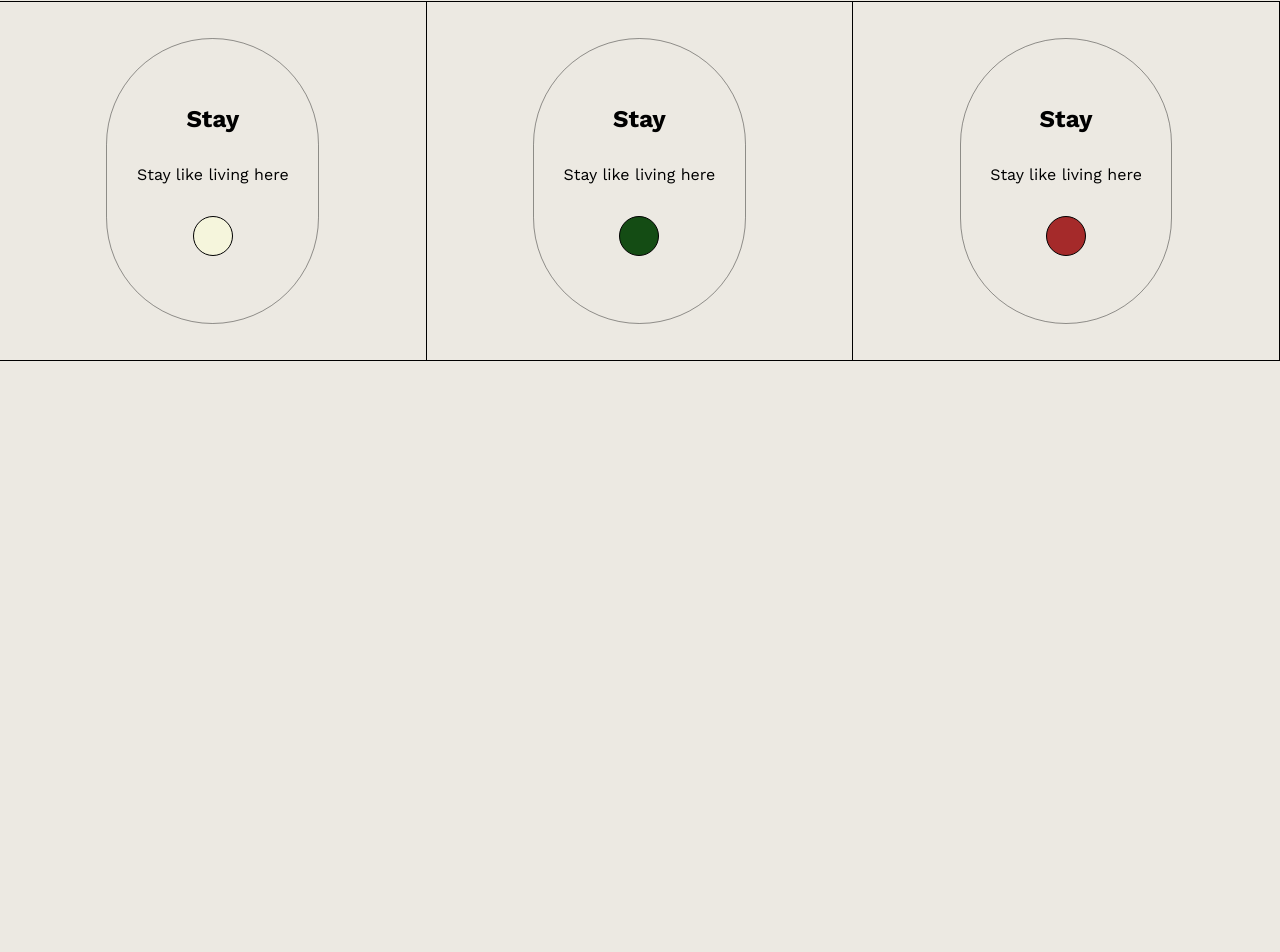
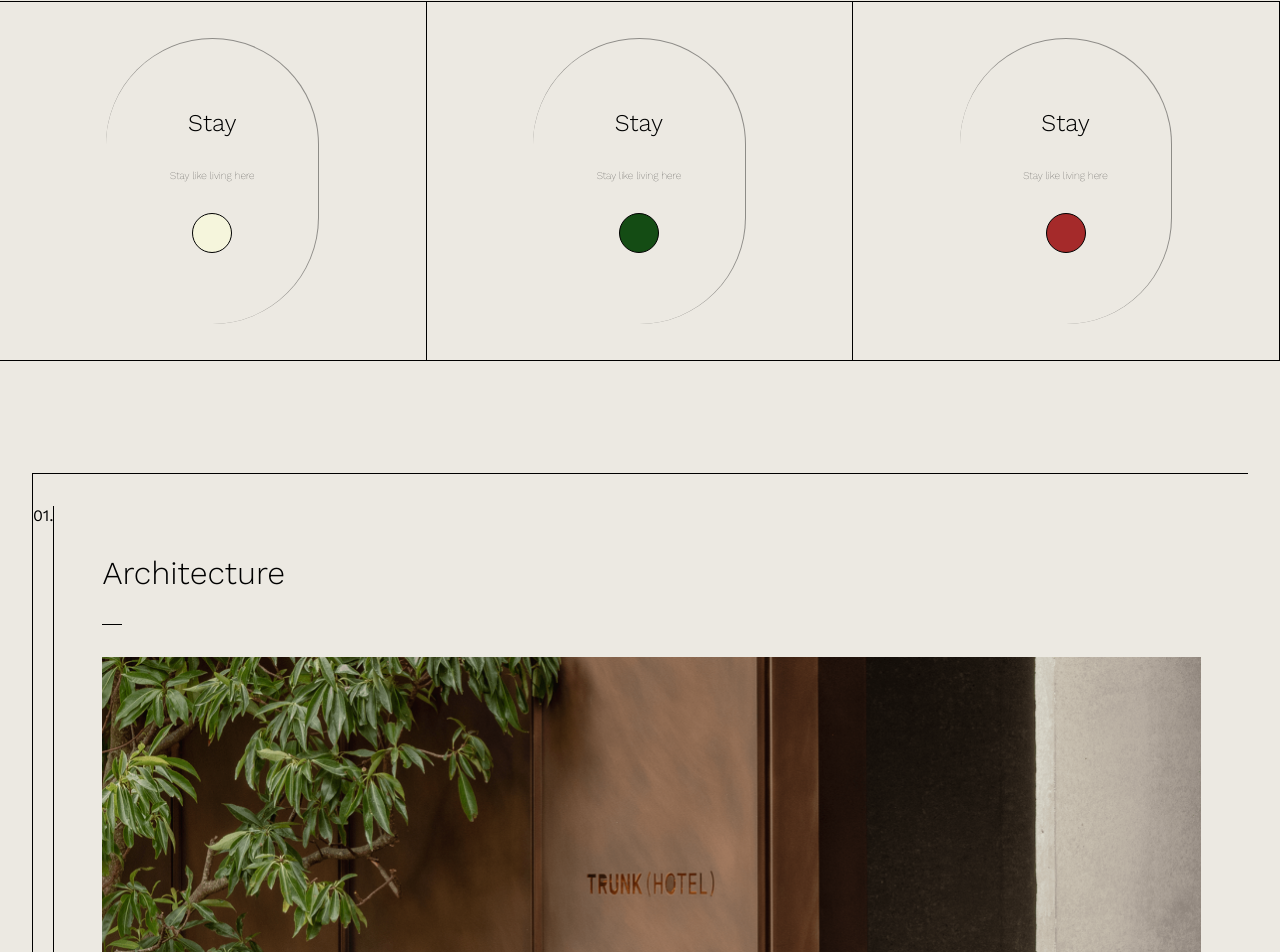
Before and after one commit to Asrar-Ahammad/TRUNK-website, a React (Vite) app: page / in a window 1280 px wide. Shown: the part 1647-2599 px from the top of the page. Before the commit the page ends 2008 px from the top, so only its background shows below. Built offline with nearby package versions, Linux system fonts and the light colour scheme; a web font is replaced by a local one.

Commit message:
About page

```diff
--- a/src/components/AboutMenu/AboutMenu.css
+++ b/src/components/AboutMenu/AboutMenu.css
@@ -21,11 +21,23 @@
     align-items:center ;
     justify-content: center;
     gap: 2rem;
-    border: 1px solid rgba(0, 0, 0, 0.4);
+    border-top: 1px solid rgba(0, 0, 0, 0.4);
+    border-right: 1px solid rgba(0, 0, 0, 0.4);
     height: 80%;
     width: 50%;
     border-radius: 8rem;
 }
+
+.menu-context p{
+    font-size: .8vw;
+    font-weight: 100;
+}
+
+.menu-context h2{
+    font-weight: 300;
+}
+
+
 
 .menu-context .color-1,
 .menu-context .color-2,
--- /dev/null
+++ b/src/components/Features/Feature.css
@@ -0,0 +1,40 @@
+.feature-container{
+    margin: 7rem 2rem;
+    display: flex;
+    border-left: 1px solid black;
+    border-top: 1px solid black;
+    border-bottom: 1px solid black;
+}
+
+.number{
+    display: flex;
+    justify-content: center;
+    width: 4vw;
+    padding-top: 2rem;
+}
+
+.feature-content img{
+    height: 440px;
+    width: 1099px;
+}
+
+.feature-content{
+    display: flex;
+    flex-direction: column;
+    align-items: flex-start;
+    justify-content: flex-start;
+    border-left: 1px solid black;
+    padding: 3rem;
+    margin:2rem 0;
+}
+
+.line{
+    width: 20px;
+    height: 1px;
+    background-color: black;
+    margin: 2rem 0;
+}
+
+.heading h1{
+    font-weight: 300;
+}
--- /dev/null
+++ b/src/components/Features/Features.jsx
@@ -0,0 +1,24 @@
+import React from "react";
+import "./Feature.css";
+import { featureValues } from "../../json/about_features";
+
+const Features = () => {
+  return (
+    <>
+      {featureValues.map((item, index) => (
+        <div className="feature-container">
+          <div className="number">{item.number}</div>
+          <div className="feature-content">
+            <div className="heading">
+              <h1>{item.heading}</h1>
+            </div>
+            <div className="line"></div>
+            <img src={item.image} alt="" />
+          </div>
+        </div>
+      ))}
+    </>
+  );
+};
+
+export default Features;
--- a/src/components/MouseFollower/MouseFollower.jsx
+++ b/src/components/MouseFollower/MouseFollower.jsx
@@ -14,7 +14,7 @@ const MouseFollower = () => {
             })
         })
     }
-    mousefollow()
+    mousefollow();
   return (
     <div>
         <div className="cursor"></div>
--- /dev/null
+++ b/src/json/about_features.js
@@ -0,0 +1,22 @@
+export const featureValues = [
+  {
+    number: "01.",
+    heading: "Architecture",
+    image: "src/assets/images/accordion-image01.png",
+  },
+  {
+    number: "02.",
+    heading: "Interior",
+    image: "src/assets/images/accordion-image02.jpg",
+  },
+  {
+    number: "03.",
+    heading: "Art",
+    image: "src/assets/images/accordion-image03.jpg",
+  },
+  {
+    number: "04.",
+    heading: "Product",
+    image: "src/assets/images/accordion-image04.jpg",
+  },
+];
--- a/src/pages/Home/Home.css
+++ b/src/pages/Home/Home.css
@@ -101,3 +101,66 @@
   font-size: 1.2vw;
   font-weight: 300;
 }
+
+
+.section2{
+  min-height: 60vh;
+  width: 100%;
+  display: flex;
+  align-items: center;
+  justify-content: center;
+  border-top: 1px solid black;
+  border-bottom: 1px solid black;
+}
+
+.city-name{
+  display: flex;
+  align-items: center;
+  justify-content: center;
+  font-weight: 300;
+}
+
+.city-name p{
+  transform: rotate(90deg);
+}
+
+.city-name2{
+  transform: rotate(-180deg);
+}
+.image-div{
+  width: 90vw;
+  display: flex;
+  align-items: center;
+  justify-content: center;
+  flex-direction: column;
+  border-left: 1px solid black;
+  border-right: 1px solid black;
+}
+
+.image-div h1{
+  text-align: center;
+}
+
+.image-div>h1{
+  width: 100%;
+  text-align: center;
+  font-weight: 300;
+  font-size: 3vw;
+}
+
+.image-content{
+  display: flex;
+  align-items: center;
+  justify-content: center;
+  padding: 5rem 0;
+}
+
+.section2-heading>h1{
+  width: 150px;
+  text-align: right;
+}
+
+.image-content img{
+  margin: 0 3rem;
+  border-radius: 60%;
+}
--- a/src/pages/Home/Home.jsx
+++ b/src/pages/Home/Home.jsx
@@ -1,4 +1,5 @@
 import AboutMenu from "../../components/AboutMenu/AboutMenu";
+import Features from "../../components/Features/Features";
 import "./Home.css";
 
 const Home = () => {
@@ -21,8 +22,10 @@ const Home = () => {
           </div>
           <div className="section1-content">
             <div className="content-1">
-                <p>Finding both solace and stimulus in the heart of the city, forging
-              a path to enduring vitality.</p>
+              <p>
+                Finding both solace and stimulus in the heart of the city,
+                forging a path to enduring vitality.
+              </p>
             </div>
             <div className="content-2">
               <h3>「Urban Recharge」</h3>
@@ -36,7 +39,38 @@ const Home = () => {
           </div>
         </div>
       </div>
-      <AboutMenu/>
+      <AboutMenu />
+      <Features />
+      <div className="section2">
+        <div className="city-name">
+          <p>Tomigaya</p>
+        </div>
+        <div className="image-div">
+          <div className="image-content">
+            <div className="section2-heading">
+              <h1>About Tomigaya</h1>
+            </div>
+            <img
+              src="https://yoyogipark.trunk-hotel.com/_nuxt/mask-area-image.17193c05.jpg"
+              alt=""
+              height={300}
+              width={600}
+            />
+            <div className="section2-japanese">
+              <p>
+                {" "}
+                奥渋、富ヶ谷。
+                <br /> 都会と自然の空気感が交差する
+                <br /> 独自のミックスカルチャーが息づく街
+                <br />
+              </p>
+            </div>
+          </div>
+        </div>
+        <div className="city-name city-name2">
+          <p>Tokyo</p>
+        </div>
+      </div>
     </>
   );
 };
```
